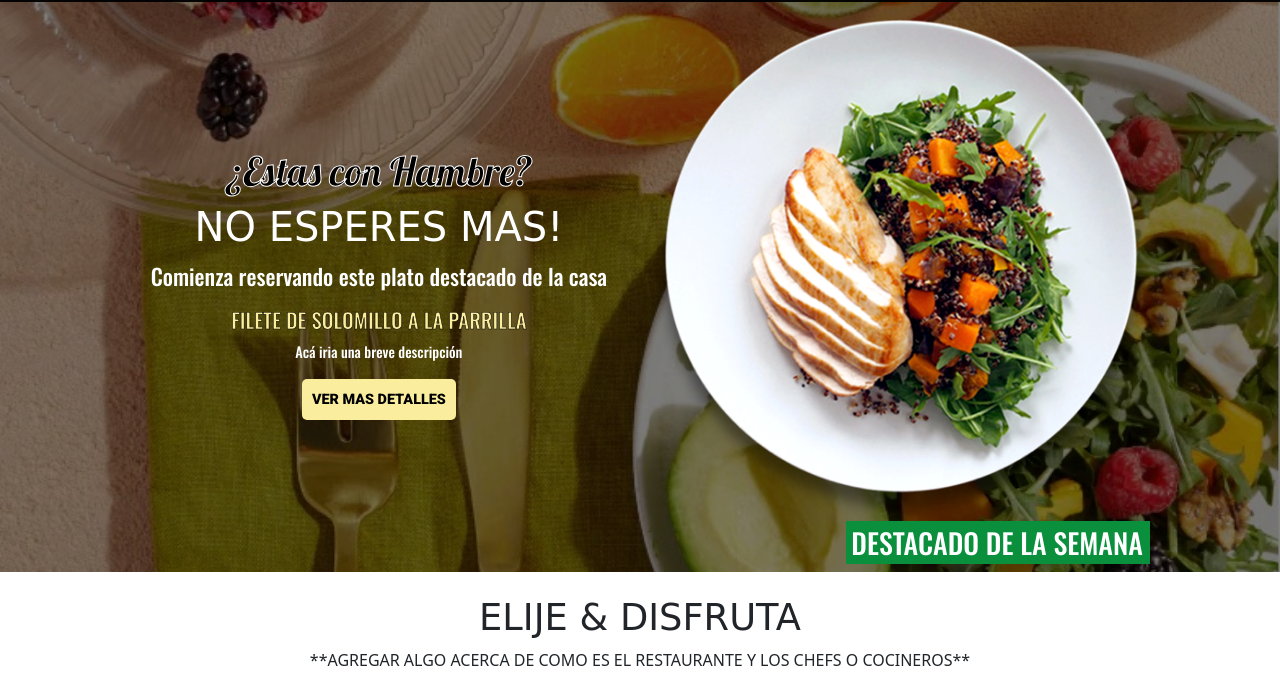
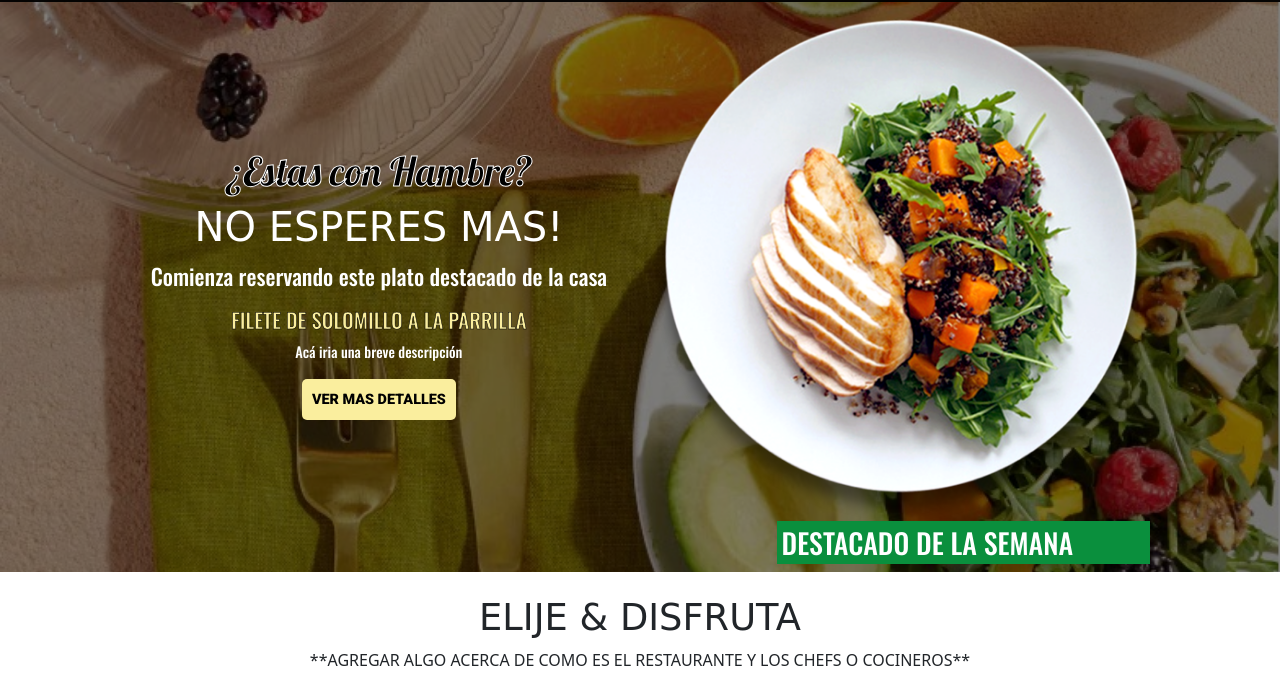
Before and after one commit to JonasBusto/Proyecto_2_Grupo3, a plain HTML site: page index.html in a window 1280 px wide. Shown: the part 74-760 px from the top of the page. Drawn offline with nearby package versions, Linux system fonts and the light colour scheme; a web font is replaced by a local one.

Commit message:
Update index.html

```diff
--- a/index.html
+++ b/index.html
@@ -70,7 +70,7 @@
                 <div class="col-12 col-md-6 d-flex flex-column">
                     <img src="/img/platos/plato1.png" class="img-fluid w-100 mt-2" alt="plato1.png">
                     <div class="destacado d-flex justify-content-end">
-                        <h3>DESTACADO DE LA SEMANA</h3>
+                        <h3 class="w-75">DESTACADO DE LA SEMANA</h3>
                     </div>
                 </div>
             </div>
```
